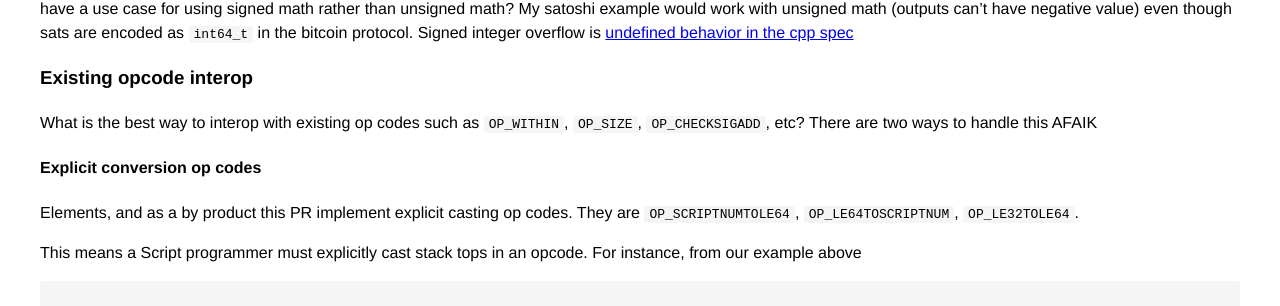
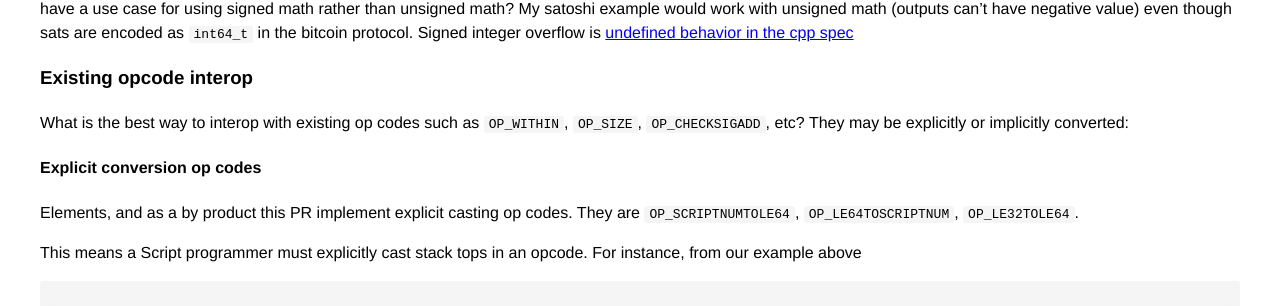
Before and after one commit to bitcoin-core-review-club/website, a Jekyll site: the page built from _posts/2024-03-20-#29221.md, in a window 1280 px wide and 900 px high, scrolled down 2482 px. Shown: the part 146-452 px from the top of the window. Built offline with Jekyll 4.4.1, drawn with Linux system fonts in a browser that asks for light colours.

Commit message:
Update _posts/2024-03-20-#29221.md
Co-authored-by: Gloria Zhao <gloriajzhao@gmail.com>

```diff
--- a/_posts/2024-03-20-#29221.md
+++ b/_posts/2024-03-20-#29221.md
@@ -115,7 +115,7 @@ as `int64_t` in the bitcoin protocol. Signed integer overflow is [undefined beha
 
 ### Existing opcode interop
 
-What is the best way to interop with existing op codes such as `OP_WITHIN`, `OP_SIZE`, `OP_CHECKSIGADD`, etc? There are two ways to handle this AFAIK
+What is the best way to interop with existing op codes such as `OP_WITHIN`, `OP_SIZE`, `OP_CHECKSIGADD`, etc? They may be explicitly or implicitly converted:
 
 #### Explicit conversion op codes
 
```
